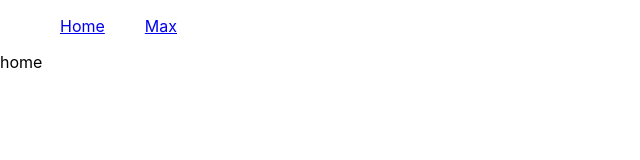
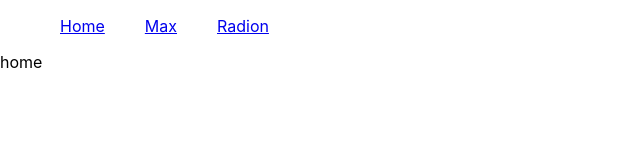
Before and after one commit to lessons-js/calculator, a React (Create React App) app: page / in a window 1280 px wide. Shown: the top 160 px of the page, without its empty margins (0-640 px from the left). Built offline with nearby package versions, Linux system fonts and the light colour scheme.

Commit message:
added radionpage

```diff
--- a/src/components/header/Header.jsx
+++ b/src/components/header/Header.jsx
@@ -1,6 +1,6 @@
-import React from 'react';
-import { NavLink } from 'react-router-dom';
-import './header.css';
+import React from "react";
+import { NavLink } from "react-router-dom";
+import "./header.css";
 
 export default function Header() {
   return (
@@ -13,6 +13,9 @@ export default function Header() {
           <li>
             <NavLink to="/max">Max</NavLink>
           </li>
+          <li>
+            <NavLink to="/radion">Radion</NavLink>
+          </li>
         </ul>
       </nav>
     </header>
--- a/src/routing/Router.jsx
+++ b/src/routing/Router.jsx
@@ -1,7 +1,8 @@
-import { BrowserRouter, Route, Routes } from 'react-router-dom';
-import Header from '../components/header';
-import Home from '../pages/home';
-import Max from '../pages/max';
+import { BrowserRouter, Route, Routes } from "react-router-dom";
+import Header from "../components/header";
+import Home from "../pages/home";
+import Max from "../pages/max";
+import Radion from "../pages/radion/";
 
 const Router = () => (
   <BrowserRouter>
@@ -9,6 +10,7 @@ const Router = () => (
     <Routes>
       <Route path="/" element={<Home />} />
       <Route path="/max" element={<Max />} />
+      <Route path="/radion" element={<Radion />} />
     </Routes>
   </BrowserRouter>
 );
```
Also changed, not shown: 1 other file (tests, documents, lock files or other folders). Lines whose indentation alone changed are shown as unchanged.
